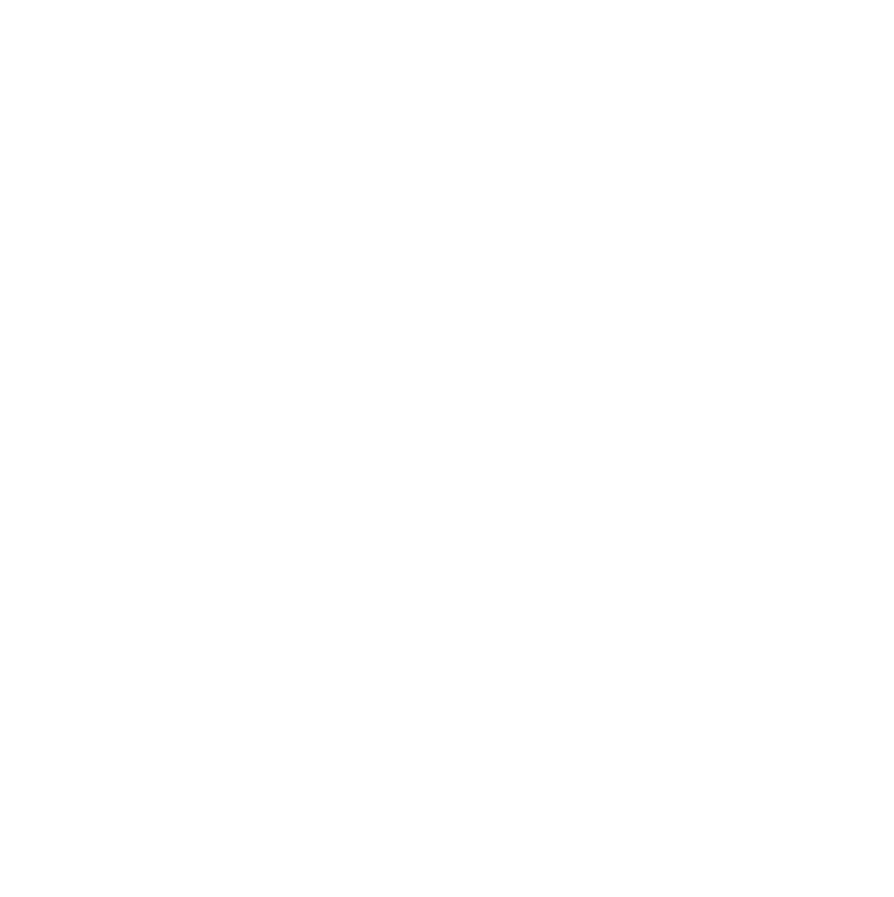
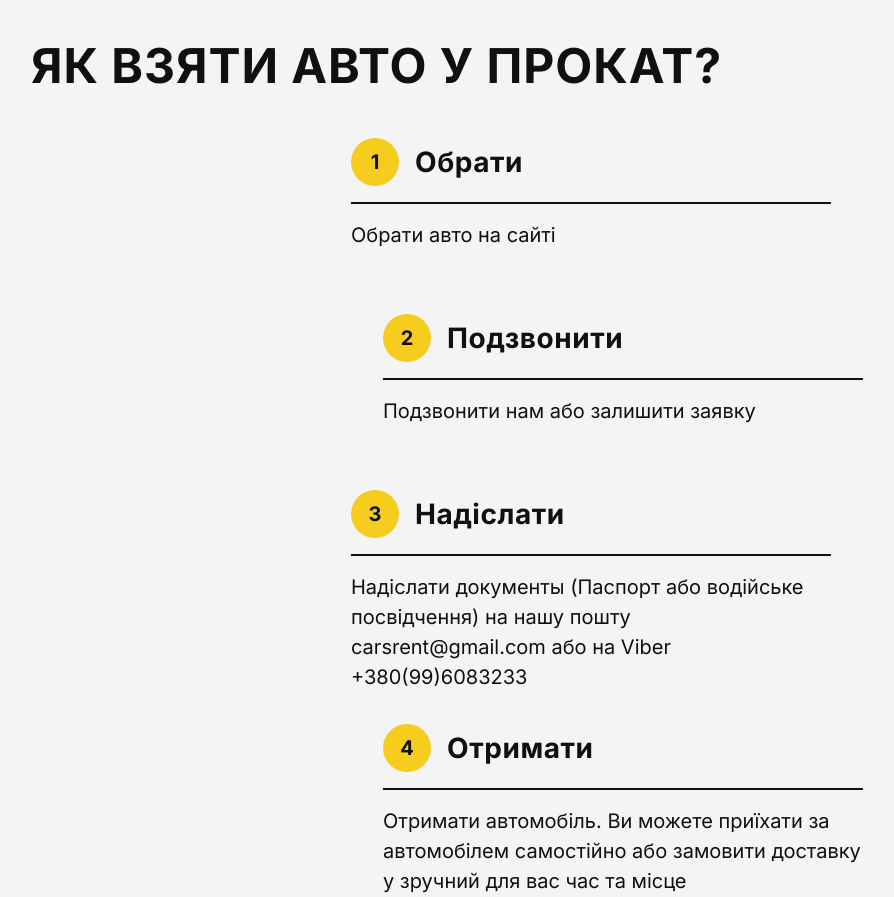
Before and after one commit to dotdencode21/inesa_course_work, a Vue app in the folder client/: page / in a window 1280 px wide. Shown: the part 1900-2797 px from the top of the page, without its empty margins (33-927 px from the left). Before the commit the page ends 1850 px from the top, so only its background shows below. Built offline with nearby package versions, Linux system fonts and the light colour scheme.

Commit message:
added cars rental steps section

```diff
--- a/client/src/components/Navbar/index.vue
+++ b/client/src/components/Navbar/index.vue
@@ -11,9 +11,12 @@
         :key="linkIndex"
         class="navbar__menu__item"
       >
-        <a :href="link.anchor" class="navbar__menu__item__link">
-          {{ link.title }}
-        </a>
+        <button
+          class="navbar__menu__item__link"
+          @click="scrollToSection(link)"
+        >
+          {{ link }}
+        </button>
       </li>
     </ul>
     <button class="navbar__account">
@@ -28,14 +31,34 @@
   computed: {
     links() {
       return [
-        { title: "Прокат авто", anchor: "#carRental" },
-        { title: "Наші переваги", anchor: "#ourAdventages" },
-        { title: "Відгуки", anchor: "#feedbacks" },
-        { title: "Питання", anchor: "#questions" },
-        { title: "Контакти", anchor: "#contacts" },
+        "Прокат авто",
+        "Наші переваги",
+        "Відгуки",
+        "Питання",
+        "Контакти"
       ];
     }
   },
+  mounted() {
+    window.addEventListener("scroll", this.scrollToSection);
+  },
+  unmounted() {
+    window.removeEventListener("scroll", this.scrollToSection);
+  },
+  methods: {
+    scrollToSection(section) {
+      switch (section) {
+        case "Наші переваги":
+          window.scrollTo({
+            top: 1400,
+            behavior: "smooth"
+          });
+          break;
+        default:
+          break;
+      };
+    }
+  }
 };
 </script>
 <style scoped>
@@ -49,7 +72,6 @@
 }
 .navbar__logo {
   width: 9.375em;
-  height: 2.5em;
 }
 .navbar__menu {
   display: flex;
@@ -65,6 +87,7 @@
   align-items: center;
 }
 .navbar__menu__item__link {
+  background-color: transparent;
   text-transform: uppercase;
   text-decoration: none;
   font-size: 1.125em;
--- /dev/null
+++ b/client/src/pages/Home/Sections/CarsRental/index.vue
@@ -0,0 +1,137 @@
+<template>
+  <div class="cars-rental">
+    <span class="cars-rental__title">
+      Як взяти авто у прокат?
+    </span>
+    <div class="cars-rental__steps">
+      <div
+        v-for="(step, stepIndex) in rentalSteps"
+        :key="stepIndex"
+        class="cars-rental__steps__item"
+        :class="{ 'cars-rental__steps__item__right': stepIndex % 2 !== 0 }"
+      >
+        <div class="cars-rental__steps__item__title-wrapper">
+          <div class="cars-rental__steps__item__title-wrapper__index">
+            <span>
+              {{ stepIndex + 1 }}
+            </span>
+          </div>
+          <span class="cars-rental__steps__item__title-wrapper__title">
+            {{ step.title }}
+          </span>
+        </div>
+        <div class="cars-rental__steps__item__subtitle-wrapper">
+          <span
+            class="cars-rental__steps__item__subtitle-wrapper__subtitle"
+          >
+            {{ step.subtitle }}
+          </span>
+        </div>
+      </div>
+    </div>
+  </div>
+</template>
+<script>
+export default {
+  computed: {
+    rentalSteps() {
+      return [
+        {
+          title: "Обрати",
+          subtitle: "Обрати авто на сайті"
+        },
+        {
+          title: "Подзвонити",
+          subtitle: "Подзвонити нам або залишити заявку"
+        },
+        {
+          title: "Надіслати",
+          subtitle: "Надіслати документы (Паспорт або водійське посвідчення) на нашу пошту carsrent@gmail.com або на Viber +380(99)6083233"
+        },
+        {
+          title: "Отримати",
+          subtitle: "Отримати автомобіль. Ви можете приїхати за автомобілем самостійно або замовити доставку у зручний для вас час та місце"
+        },
+      ];
+    }
+  }
+};
+</script>
+<style scoped>
+.cars-rental {
+  width: 100%;
+  min-height: 25em;
+  display: flex;
+  flex-direction: column;
+  justify-content: space-between;
+  align-items: flex-start;
+  gap: 1.25em;
+  padding: 5em 4em 6em;
+  background-color: var(--gray-color);
+}
+.cars-rental__title {
+  font-weight: 700;
+  text-transform: uppercase;
+  color: var(--black-color);
+  font-size: 3em;
+  letter-spacing: 0.02em;
+}
+.cars-rental__steps {
+  width: 100%;
+  display: flex;
+  flex-direction: column;
+  justify-content: flex-start;
+  align-items: flex-start;
+  gap: 1em;
+}
+.cars-rental__steps__item {
+  width: 100%;
+  min-height: 10em;
+  display: flex;
+  flex-direction: column;
+  justify-content: flex-start;
+  align-items: flex-start;
+  padding: 0 20em;
+}
+.cars-rental__steps__item__right {
+  align-items: flex-end;
+}
+.cars-rental__steps__item__title-wrapper {
+  min-width: 30em;
+  padding: 1em 0;
+  display: flex;
+  justify-content: flex-start;
+  align-items: center;
+  gap: 1em;
+  border-bottom: 0.125em solid var(--black-color);
+}
+.cars-rental__steps__item__title-wrapper__index {
+  width: 3em;
+  height: 3em;
+  display: flex;
+  justify-content: center;
+  align-items: center;
+  background-color: var(--main-color);
+  border-radius: 50%;
+}
+.cars-rental__steps__item__title-wrapper__index > span {
+  font-weight: 700;
+  font-size: 1.25em;
+  color: var(--black-color);
+}
+.cars-rental__steps__item__title-wrapper__title {
+  font-weight: 700;
+  font-size: 1.75em;
+  color: var(--black-color);
+  letter-spacing: 0.02em;
+}
+.cars-rental__steps__item__subtitle-wrapper {
+  padding-top: 1em;
+  width: 30em;
+}
+.cars-rental__steps__item__subtitle-wrapper__subtitle {
+  font-weight: 400;
+  font-size: 1.25em;
+  color: var(--black-color);
+}
+</style>
--- a/client/src/pages/Home/index.vue
+++ b/client/src/pages/Home/index.vue
@@ -2,6 +2,7 @@
   <div class="home-page">
     <introduction-section />
     <adventages-section />
+    <cars-rental-section />
   </div>
 </template>
 <script>
@@ -10,7 +11,8 @@
 export default {
   components: {
     IntroductionSection: defineAsyncComponent(() => import("./Sections/Introduction/index.vue")),
-    AdventagesSection: defineAsyncComponent(() => import("./Sections/Adventages/index.vue"))
+    AdventagesSection: defineAsyncComponent(() => import("./Sections/Adventages/index.vue")),
+    CarsRentalSection: defineAsyncComponent(() => import("./Sections/CarsRental/index.vue"))
   }
 };
 </script>
@@ -23,140 +25,3 @@
   align-items: flex-start;
 }
 </style>
-<!-- <template>
-  <div class="background"></div>
-  <div class="section">
-    <ul class="nav">
-        <li class="nav-item">
-            <a class="nav-link active" href="/" >ГОЛОВНА</a>
-        </li>
-        <li class="nav-item">
-            <a class="nav-link" href="">НАШІ ПЕРЕВАГИ</a>
-        </li>
-        <li class="nav-item">
-            <a class="nav-link" href="">ПРОКАТ АВТО</a>
-        </li>
-        <li class="nav-item">
-            <a class="nav-link" href="">ВІДГУКИ</a>
-        </li>
-        <li class="nav-item">
-          <a class="nav-link" href="">ПИТАННЯ</a>
-      </li>
-      <li class="nav-item">
-        <a class="nav-link" href="">КОНТАКТИ</a>
-    </li>
-    <li class="nav-item">
-      <a class="nav-link" href="">МІЙ ПРОФІЛЬ</a>
-  </li>
-    </ul>
-</div>
-
-<div class="span">
-  <span style="color: white;">Оренда</span> <span style="color: rgb(255, 217, 0);">Преміум</span> <span style="color: white;">Авто</span>
-</div>
-<div class="number">
-  <span style="color: white; display: inline-block;">+380</span> <span style="color: rgb(255, 217, 0); display: inline-block;">(99)6083233</span>
-</div>
-<p class="txt">Mercedes-AMG GT S</p>
-<p style="color: white; display: inline-block; font-size: 35px; margin: 0em 0em 0em 1.5em;">На добу від </p> <p style="color: rgb(255, 217, 0); display: inline-block; font-size: 35px; margin-left: 8px;"> 200 грн</p>
-
-<button class="btn-rent">
-  <span class="btn-rent__label">
-      ОРЕНДУВАТИ
-  </span>
-</button>
-
-<div class="icon"></div>
-  <div class="yellow-block"></div>
-  <div class="car"></div>
-</template>
-<script>
-export default {};
-</script>
-<style scoped>
-.background {
-  position: fixed;
-  top: 0;
-  width: 100%;
-  height: 500px;
-  background-size: cover;
-  background-image: url('city.jpg');
-  background-repeat: no-repeat;
-  background-position: bottom;
-  z-index: -1;
-}
-.icon {
-  position: fixed;
-  top: 2.5em;
-  left: 3em;
-  width: 150px;
-  height: 39px;
-  background-image: url('logo.png');
-  background-size: cover;
-  background-repeat: round;
-  z-index: 1;
-}
-.yellow-block {
-  position: fixed;
-  top: 500px;
-  width: 100%;
-  height: 500px;
-  background-color: rgb(255, 217, 0);
-}
-.car {
-  position: fixed;
-  top: 14em;
-  right: 2em;
-  width: 900px;
-  height: 408px;
-  background-image: url('car.png');
-  background-size: cover;
-  background-repeat: no-repeat;
-  z-index: 1;
-}
-.section {
-  padding: 1.5em 0em 0em 20em;
-}
-
-.nav-item{
-      padding: 1em 1.5em;
-}
-.nav-link{
-  font-size: 15px;
-  color: #ffffff;
-}
-.span{
-  font-family: 'Century Gothic';
-  font-size: 45px;
-  text-align: center;
-  font-weight: bold;
-}
-.number{
-  font-family: 'Century Gothic';
-  font-size: 25px;
-  text-align: center;
-  margin: 0em 1em 3em;
-}
-.txt{
-  font-family: 'Century Gothic';
-  color: #ffffff;
-  font-size: 35px;
-  margin: 0em 0em 0em 1.5em;
-  font-weight: bold;
-}
-.btn-rent {
-  background: rgb(255, 217, 0);
-  border-radius: 25px;
-  display: flex;
-  justify-content: center;
-  align-items: center;
-  height: 48px;
-  margin: 0em 0em 0em 3em;
-  padding: 0 16px;
-}
-.btn-rent__label {
-  color: black;
-  font-weight: 400;
-  font-weight: bold;
-}
-</style> -->
--- a/client/src/style.css
+++ b/client/src/style.css
@@ -1,10 +1,16 @@
 @import url('https://fonts.googleapis.com/css2?family=Heebo:wght@400;700&family=Inter:wght@400;700&display=swap');
 
 :root {
+  /* main */
   --main-color: #f6cc1e;
+
+  /* secondary */
   --secondary-color: #f9bf18;
+
+  /* neutral */
   --white-color: #ffffff;
   --black-color: #101010;
+  --gray-color: #f4f4f4;
 }
 
 *,
@@ -29,12 +35,12 @@
 }
 
 ::-webkit-scrollbar-track {
-  background-color: #000;
+  background-color: var(--black-color);
 }
 
 ::-webkit-scrollbar-thumb {
   border: 0.3125em solid transparent;
   border-radius: 1.5em;
-  background-color: #fff;
+  background-color: var(--white-color);
   background-clip: content-box;
 }
```
